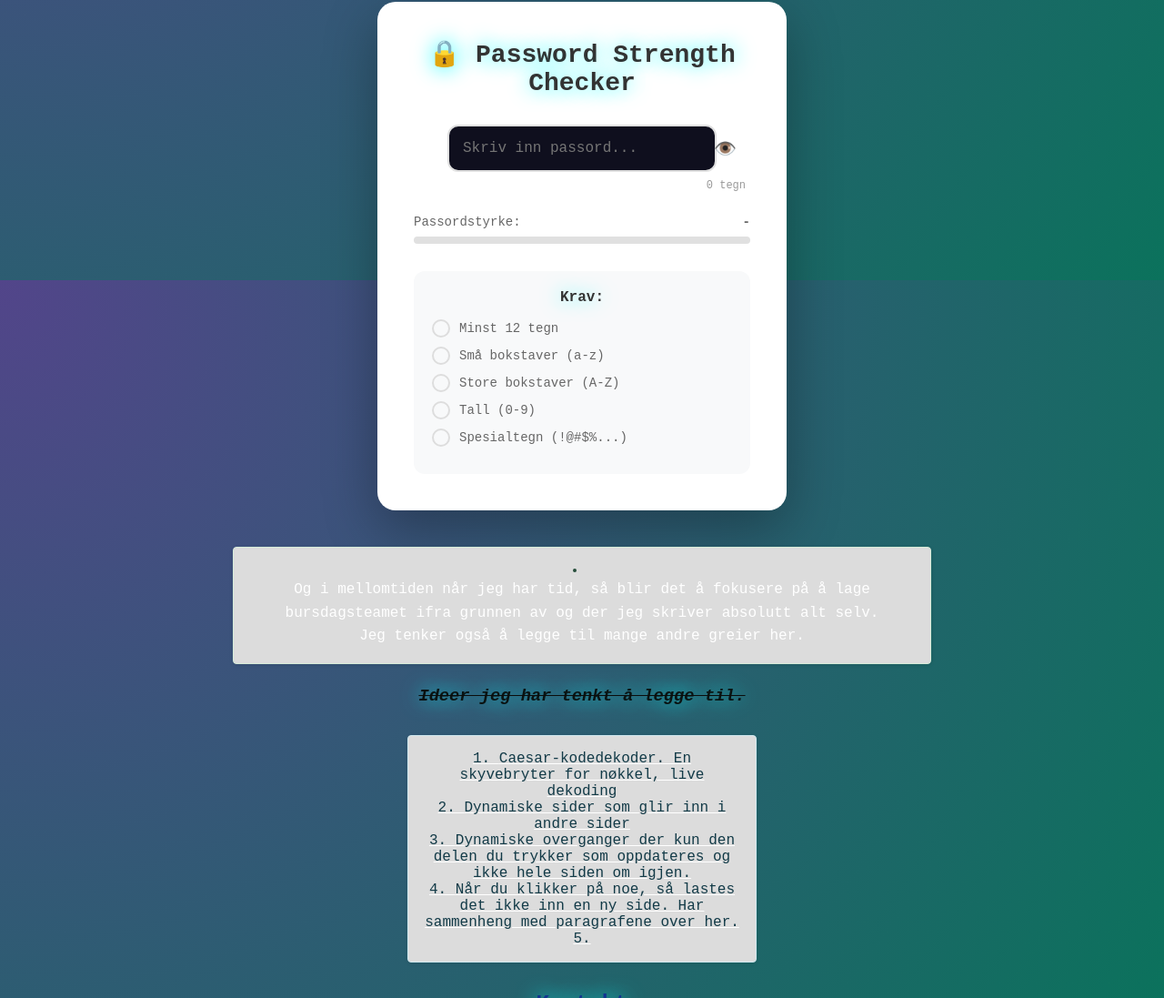
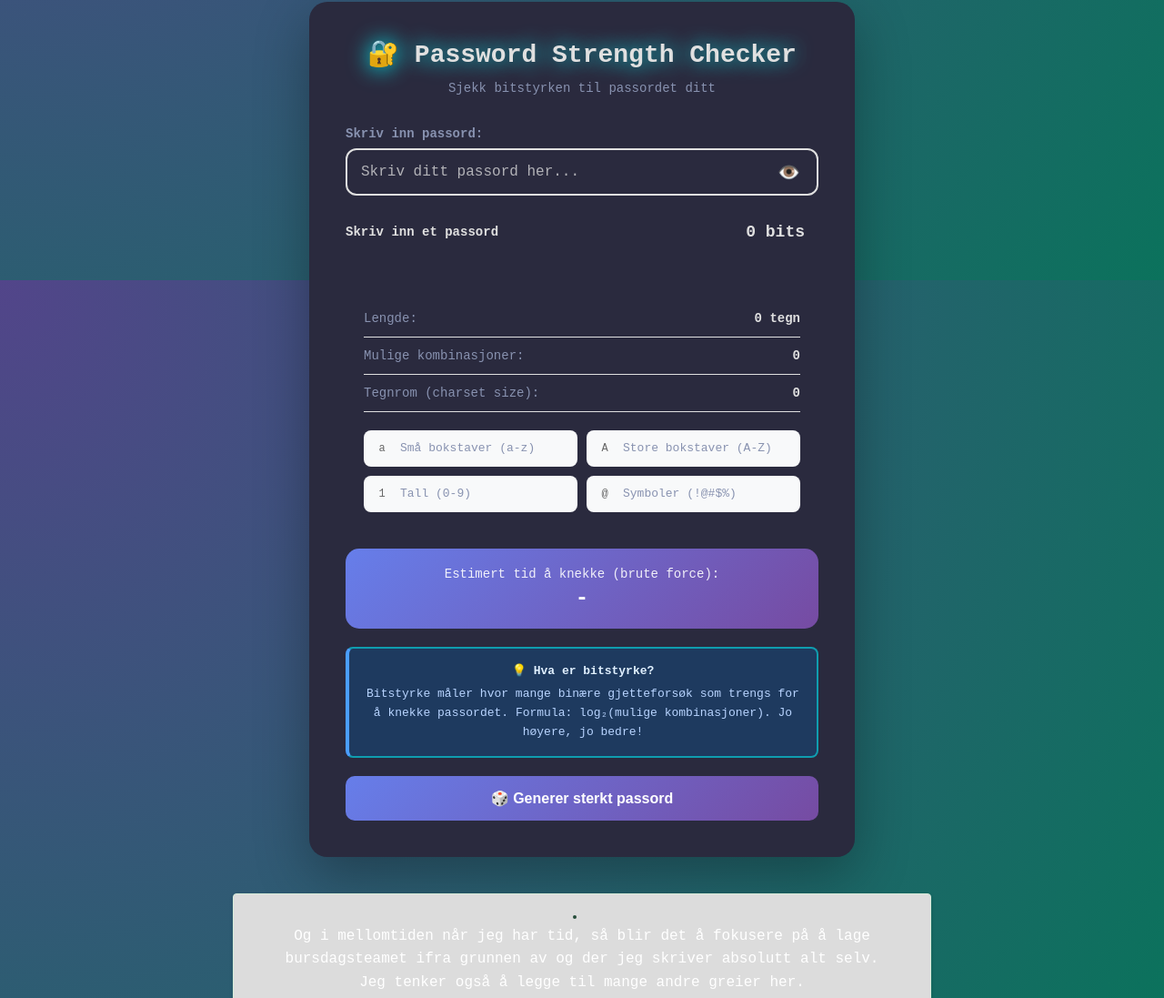
Before and after one commit to altmulig315-netizen/test1, a website with bundled scripts: page Test-index.html in a window 1280 px wide. Shown: the part 3692-4789 px from the top of the page at 91% size. Built offline with nearby package versions, Linux system fonts and the light colour scheme.

Commit message:
Add password autocomplete and clean recommendations visibility

```diff
--- a/Test-index.html
+++ b/Test-index.html
@@ -790,51 +790,79 @@
             </div>
         </div>
 
-   <div class="container">
-        <h1>🔒 Password Strength Checker</h1>
+      <div class="container" style="background: #2a2a3e; color: #e0e0e0;">
+        <h1>🔐 Password Strength Checker</h1>
+        <p class="subtitle">Sjekk bitstyrken til passordet ditt</p>
 
         <div class="input-group">
-            <input type="password" id="password" placeholder="Skriv inn passord...">
-            <span class="toggle-password" id="togglePassword">👁️</span>
+          <label for="password">Skriv inn passord:</label>
+          <div class="password-input-wrapper">
+            <input type="password" id="password" placeholder="Skriv ditt passord her..." autocomplete="new-password">
+            <button class="toggle-password" id="toggleBtn">👁️</button>
           </div>
-
-        <div class="char-count">
-            <span id="charCount">0 tegn</span>
         </div>
 
         <div class="strength-meter">
           <div class="strength-label">
-                <span>Passordstyrke:</span>
-                <span class="strength-text" id="strengthText">-</span>
+            <span class="strength-text" id="strengthText">Skriv inn et passord</span>
+            <span class="bit-strength" id="bitStrength">0 bits</span>
           </div>
-            <div class="meter-bar">
-                <div class="meter-fill" id="meterFill"></div>
+          <div class="strength-bar-container">
+            <div class="strength-bar" id="strengthBar"></div>
           </div>
         </div>
 
-        <div class="requirements">
-            <h3>Krav:</h3>
-            <div class="requirement" id="req-length">
-                <span class="icon"></span>
-                <span>Minst 12 tegn</span>
+        <div class="results">
+          <div class="result-item">
+            <span class="result-label">Lengde:</span>
+            <span class="result-value" id="length">0 tegn</span>
           </div>
-            <div class="requirement" id="req-lowercase">
-                <span class="icon"></span>
+          <div class="result-item">
+            <span class="result-label">Mulige kombinasjoner:</span>
+            <span class="result-value" id="combinations">0</span>
+          </div>
+          <div class="result-item">
+            <span class="result-label">Tegnrom (charset size):</span>
+            <span class="result-value" id="charsetSize">0</span>
+          </div>
+
+          <div class="char-types">
+            <div class="char-type">
+              <div class="char-type-icon inactive" id="lowercase">a</div>
               <span>Små bokstaver (a-z)</span>
             </div>
-            <div class="requirement" id="req-uppercase">
-                <span class="icon"></span>
+            <div class="char-type">
+              <div class="char-type-icon inactive" id="uppercase">A</div>
               <span>Store bokstaver (A-Z)</span>
             </div>
-            <div class="requirement" id="req-number">
-                <span class="icon"></span>
+            <div class="char-type">
+              <div class="char-type-icon inactive" id="numbers">1</div>
               <span>Tall (0-9)</span>
             </div>
-            <div class="requirement" id="req-symbol">
-                <span class="icon"></span>
-                <span>Spesialtegn (!@#$%...)</span>
+            <div class="char-type">
+              <div class="char-type-icon inactive" id="symbols">@</div>
+              <span>Symboler (!@#$%)</span>
             </div>
           </div>
+        </div>
+
+        <div class="crack-time">
+          <div class="crack-time-label">Estimert tid å knekke (brute force):</div>
+          <div class="crack-time-value" id="crackTime">-</div>
+        </div>
+
+        <div class="info-box">
+          <strong>💡 Hva er bitstyrke?</strong>
+          Bitstyrke måler hvor mange binære gjetteforsøk som trengs for å knekke passordet.
+          Formula: log₂(mulige kombinasjoner). Jo høyere, jo bedre!
+        </div>
+
+        <div id="recommendationsBox" class="recommendations">
+          <h3>⚠️ Anbefalinger for å forbedre passordet:</h3>
+          <ul id="recommendationsList"></ul>
+        </div>
+
+        <button class="generate-btn" id="generateBtn">🎲 Generer sterkt passord</button>
       </div>
 
         <ul>
--- a/src/css/modules/password-checker.css
+++ b/src/css/modules/password-checker.css
@@ -1,157 +1,120 @@
+/* Advanced Password Checker styles */
 .container {
-  background: var(--color-text);
+  background: #2a2a3e;
   border-radius: var(--radius-xl);
   padding: calc(var(--spacing-xl) + var(--spacing-sm));
   box-shadow: var(--shadow-xl);
-  max-width: 450px;
-  width: 90%;
+  max-width: 600px;
+  width: 100%;
   margin: 40px auto;
-  color: #333;
+  color: inherit;
 }
 
 .container h1 {
   text-align: center;
-  color: #333;
-  margin-bottom: 30px;
+  color: inherit;
+  margin-bottom: 10px;
   font-size: 28px;
 }
 
-.container .input-group {
-  position: relative;
-  margin-bottom: var(--spacing-sm);
+.container .subtitle {
+  text-align: center;
+  color: var(--color-text-muted);
+  margin-bottom: 30px;
+  font-size: 14px;
 }
 
-.container .char-count {
-  text-align: right;
-  font-size: 12px;
-  color: #999;
-  margin-bottom: 25px;
-  padding-right: 5px;
-}
+.container .input-group { position: relative; margin-bottom: 25px; }
+.container label { display: block; margin-bottom: 8px; color: var(--color-text-muted); font-weight: 600; font-size: 14px; }
+.container .password-input-wrapper { position: relative; }
 
-.container input[type='password'],
-.container input[type='text'] {
-  width: 80%;
+.container input[type='text'],
+.container input[type='password'] {
+  width: 100%;
   padding: 15px;
+  padding-right: 50px;
   border: 2px solid var(--color-border-neutral);
   border-radius: var(--radius-lg);
   font-size: 16px;
-  transition: border-color var(--transition-normal);
-  padding-right: 50px;
+  transition: all var(--transition-normal);
+  font-family: monospace;
+  background: var(--color-panel);
+  color: inherit;
 }
+.container input:focus { outline: none; border-color: #667eea; box-shadow: 0 0 0 3px rgba(102,126,234,0.2); }
 
-.container input[type='password']:focus,
-.container input[type='text']:focus {
-  outline: none;
-  border-color: #667eea;
+.container .toggle-password { position: absolute; right: 15px; top: 50%; transform: translateY(-50%); background: none; border: none; cursor: pointer; font-size: 20px; color: var(--color-text-muted); padding: 5px; }
+.container .toggle-password:hover { color: #667eea; }
+
+.container .strength-meter { margin: 25px 0; }
+.container .strength-bar-container { width: 100%; height: 10px; background: var(--color-panel); border-radius: 5px; overflow: hidden; margin-bottom: 10px; }
+.container .strength-bar { height: 100%; width: 0%; transition: all 0.5s ease; border-radius: 5px; }
+.container .strength-bar.very-weak { background: #ff4444; width: 20%; }
+.container .strength-bar.weak { background: #ff8800; width: 40%; }
+.container .strength-bar.moderate { background: #ffbb00; width: 60%; }
+.container .strength-bar.strong { background: #00cc66; width: 80%; }
+.container .strength-bar.very-strong { background: #00aa44; width: 100%; }
+
+.container .strength-label { display: flex; justify-content: space-between; align-items: center; margin-bottom: 5px; }
+.container .strength-text { font-weight: 600; font-size: 14px; color: inherit; }
+.container .bit-strength { font-size: 18px; font-weight: 700; padding: 5px 15px; border-radius: 20px; background: var(--color-panel); color: inherit; }
+
+.container .results { background: var(--color-panel); border-radius: 15px; padding: 20px; margin-top: 25px; }
+.container .result-item { display: flex; justify-content: space-between; align-items: center; padding: 12px 0; border-bottom: 1px solid var(--color-border-neutral); }
+.container .result-item:last-child { border-bottom: none; }
+.container .result-label { color: var(--color-text-muted); font-size: 14px; }
+.container .result-value { font-weight: 600; color: inherit; font-size: 14px; }
+
+/* Ensure placeholder text is readable on dark backgrounds */
+.container input::placeholder {
+  color: inherit;
+  opacity: 0.75;
 }
+.container .result-value.good { color: #00cc66; }
+.container .result-value.bad { color: #ff6666; }
 
-.container .toggle-password {
-  position: absolute;
-  right: 15px;
-  top: 50%;
-  transform: translateY(-50%);
-  cursor: pointer;
-  color: #666;
-  font-size: 20px;
-  user-select: none;
-}
-
-.container .strength-meter {
-  margin-bottom: 30px;
-}
-
-.container .strength-label {
-  display: flex;
-  justify-content: space-between;
-  margin-bottom: 8px;
-  font-size: 14px;
-  color: #666;
-}
-
-.container .strength-text {
-  font-weight: 700;
-}
-
-.container .meter-bar {
-  height: 8px;
-  background: var(--color-border-neutral);
-  border-radius: var(--radius-lg);
-  overflow: hidden;
-  position: relative;
-}
-
-.container .meter-fill {
-  height: 100%;
-  width: 0%;
-  transition: width var(--transition-normal), background-color var(--transition-normal);
-  border-radius: var(--radius-lg);
-}
-
-.container .meter-fill.weak {
-  width: 25%;
-  background: linear-gradient(90deg, var(--color-danger), #ff6b81);
-}
-
-.container .meter-fill.fair {
-  width: 50%;
-  background: linear-gradient(90deg, var(--color-primary), var(--color-primary));
-}
-
-.container .meter-fill.good {
-  width: 75%;
-  background: linear-gradient(90deg, #1e90ff, #5dade2);
-}
-
-.container .meter-fill.strong {
-  width: 100%;
-  background: linear-gradient(90deg, var(--color-success), #27ae60);
-}
-
-.container .requirements {
-  background: var(--color-panel-light);
-  padding: 20px;
-  border-radius: var(--radius-lg);
-}
-
-.container .requirements h3 {
-  font-size: 16px;
-  color: #333;
-  margin-bottom: 15px;
-}
-
-.container .requirement {
-  display: flex;
-  align-items: center;
-  margin-bottom: 10px;
-  font-size: 14px;
-  color: #666;
-  transition: color var(--transition-normal);
-}
-
-.container .requirement .icon {
-  width: 20px;
-  height: 20px;
-  border-radius: 50%;
-  border: 2px solid #ddd;
-  margin-right: 10px;
-  display: flex;
-  align-items: center;
-  justify-content: center;
-  font-size: 12px;
-  transition: all var(--transition-normal);
-}
-
-.container .requirement.met {
-  color: var(--color-success);
-}
-
-.container .requirement.met .icon {
-  background: var(--color-success);
-  border-color: var(--color-success);
+.container .char-types { display: grid; grid-template-columns: repeat(2, 1fr); gap: 10px; margin-top: 20px; }
+.container .char-type { display: flex; align-items: center; padding: 10px; background: var(--color-panel-light); border-radius: 8px; font-size: 13px; color: var(--color-text-muted); }
+.container .char-type-icon { width: 20px; height: 20px; border-radius: 50%; margin-right: 10px; display: flex; align-items: center; justify-content: center; font-size: 12px; }
+.container .char-type-icon.active { background: #00aa44; color: white; }
+.container .char-type-icon.inactive { background: var(--color-panel); color: #666; }
+.dark-mode .container {
+  background: var(--color-surface-soft);
   color: var(--color-text);
 }
+.dark-mode .container h1 { color: var(--color-text); }
+.dark-mode .container input[type='text'],
+.dark-mode .container input[type='password'] { color: var(--color-text); background: var(--color-surface); border-color: var(--color-border-muted); }
+.dark-mode .container .bit-strength { color: var(--color-text); background: var(--color-surface); }
+.dark-mode .container .results { background: var(--color-surface); border-color: var(--color-border-muted); }
+.dark-mode .container .result-label { color: var(--color-text-muted); }
+.dark-mode .container .result-value { color: var(--color-text); }
+.dark-mode .container .char-type { background: var(--color-surface-soft); color: var(--color-text-muted); }
+.dark-mode .container .char-type-icon.inactive { background: var(--color-surface); color: var(--color-text-muted); }
 
-.container .requirement.met .icon::before {
-  content: '✓';
+.container .crack-time { background: linear-gradient(135deg, #667eea 0%, #764ba2 100%); color: white; padding: 20px; border-radius: 15px; margin-top: 20px; text-align: center; }
+.container .crack-time-label { font-size: 14px; opacity: 0.9; margin-bottom: 5px; }
+.container .crack-time-value { font-size: 24px; font-weight: 700; }
+
+.container .info-box { background: #1e3a5f; border-left: 4px solid #4a9eff; padding: 15px; border-radius: 8px; margin-top: 20px; font-size: 13px; color: #b8d4ff; }
+.container .info-box strong { display: block; margin-bottom: 5px; color: #e0f0ff; }
+
+.container .generate-btn { width: 100%; padding: 15px; background: linear-gradient(135deg, #667eea 0%, #764ba2 100%); color: white; border: none; border-radius: 10px; font-size: 16px; font-weight: 600; cursor: pointer; margin-top: 20px; transition: transform 0.2s ease, box-shadow 0.2s ease; }
+.container .generate-btn:hover { transform: translateY(-2px); box-shadow: 0 5px 15px rgba(102,126,234,0.4); }
+.container .generate-btn:active { transform: translateY(0); }
+
+.container .recommendations { margin-top: 20px; padding: 15px; background: #3d2a1f !important; border-left: 4px solid #ff9800; border-radius: 8px; }
+.container #recommendationsBox { display: none; }
+.container .recommendations h3 { color: #f8e6c8; font-size: 14px; margin-bottom: 10px; }
+.container .recommendations ul {
+  margin: 0;
+  padding-left: 20px;
+  background: transparent;
+  border: none;
+  box-shadow: none;
+  width: auto;
+  color: #f6e7c6;
+  font-size: 13px;
+  list-style-position: outside;
 }
+.container .recommendations li { margin-bottom: 5px; color: #f6e7c6; }
```
Lines whose indentation alone changed are shown as unchanged.
